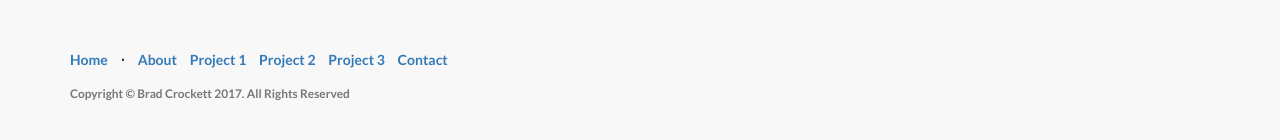
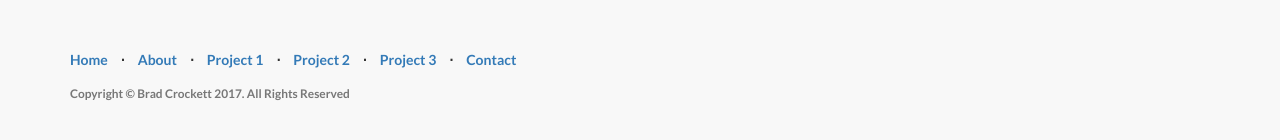
Before and after one commit to bradleecrockett/Example, a plain HTML site: page index.html in a window 1280 px wide. Shown: the part 2395-2535 px from the top of the page. Drawn offline with Linux system fonts and the light colour scheme.

Commit message:
Fixed footer dividers

```diff
--- a/index.html
+++ b/index.html
@@ -212,15 +212,19 @@
                         <li>
                             <a href="#about">About</a>
                         </li>
+                        <li class="footer-menu-divider">&sdot;</li>
                         <li>
                             <a href="#project1">Project 1</a>
                         </li>
+                        <li class="footer-menu-divider">&sdot;</li>
                         <li>
                             <a href="#project2">Project 2</a>
                         </li>
+                        <li class="footer-menu-divider">&sdot;</li>
                         <li>
                             <a href="#project3">Project 3</a>
                         </li>
+                        <li class="footer-menu-divider">&sdot;</li>
                         <li>
                             <a href="#contact">Contact</a>
                         </li>
```
